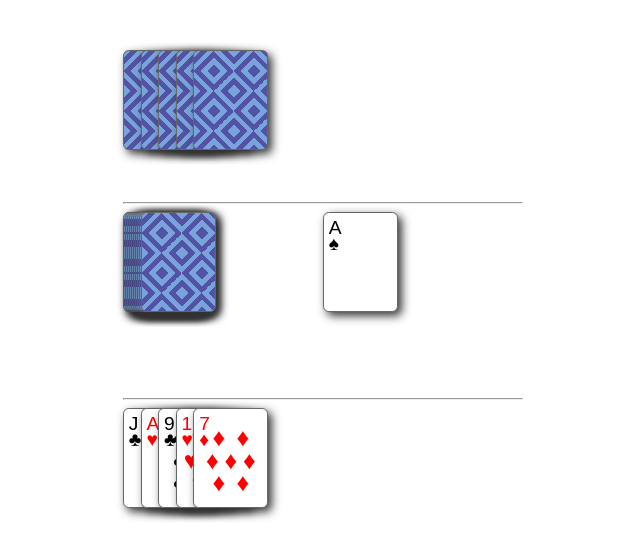
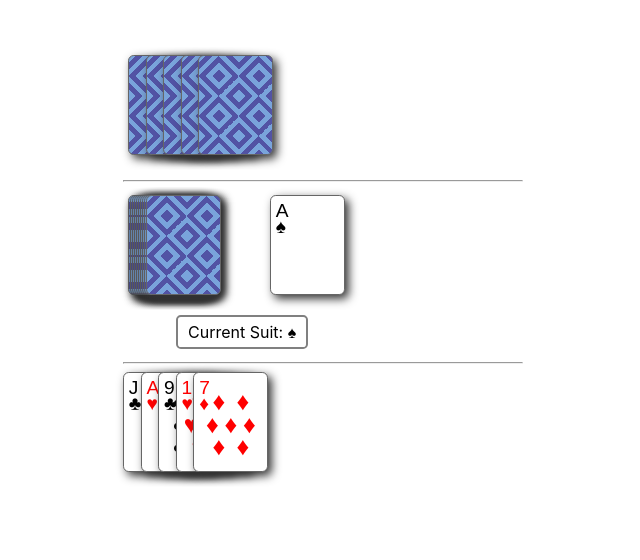
Before and after one commit to Kestrel12/CardGame, a React (Vite) app in the folder cardgame/: page / in a window 1280 px wide. Shown: the top 560 px of the page, without its empty margins (317-957 px from the left). Built offline with nearby package versions, Linux system fonts and the light colour scheme.

Commit message:
added current suit token, end game and choose suit modals, config class, started on refactor to separate animation more cleanly

```diff
--- a/cardgame/src/App.css
+++ b/cardgame/src/App.css
@@ -74,3 +74,25 @@
     -khtml-border-radius: .3em;
     cursor: pointer;
 }
+
+.suitToken {
+    padding: 5px 10px;
+    display: inline-block;
+    position: relative;
+    /*border: 2px solid #79a4db */
+    border: 2px solid gray;
+    border-radius: .3em;
+    -moz-border-radius: .3em;
+    -webkit-border-radius: .3em;
+    -khtml-border-radius: .3em;
+    margin-left: 3em;
+    margin-top: 1em;
+}
+
+.cardLiTransition {
+    transition: all .5s;
+}
+
+.playArea {
+    padding: 5px;
+}
--- a/cardgame/src/CardEngine.tsx
+++ b/cardgame/src/CardEngine.tsx
@@ -1,4 +1,4 @@
-
+import { DataStore } from "./DataStore";
 
 class Suit {
 
@@ -32,7 +32,7 @@ class Game {
     public CurrentSuit: Suit = suitSpades;
     private currentPlayerIndex: number = 0;
 
-
+    private computerTurnDelay = DataStore.Config.ComputerTurnDelay;
 
     public constructor(game?: Game) {
 
@@ -115,15 +115,19 @@ class Game {
 
     }
 
-    public Action(card: RankSuitCard): Game {
+    // Not sure if it's possible, but if the computer somehow ends up with an empty
+    // draw deck and no valid moves, it can pass null in to pass its turn.
+    public Action(card: RankSuitCard | null): Game {
         //alert("action called on " + card.Rank + " " + card.Suit.SuitName)
 
-        if (this.DrawDeck.TopCard().Id === card.Id) {
-            const c = this.DrawDeck.RemoveCard(card);
-            if (c) this.GetCurrentPlayer().CardContainers[0].AddCard(c);
-        } else {
-            const c = this.GetCurrentPlayer().CardContainers[0].RemoveCard(card);
-            if (c) this.PlayCard(c);
+        if (card) {
+            if (this.DrawDeck.TopCard()?.Id === card.Id) {
+                const c = this.DrawDeck.RemoveCard(card);
+                if (c) this.GetCurrentPlayer().CardContainers[0].AddCard(c);
+            } else {
+                const c = this.GetCurrentPlayer().CardContainers[0].RemoveCard(card);
+                if (c) this.PlayCard(c);
+            }
         }
 
         this.currentPlayerIndex = (this.currentPlayerIndex + 1) % this.Players.length;
@@ -163,10 +167,13 @@ class Game {
             if (playableCard) {
                 playableCard.SetIsMoving(true);
             }
-            else {
+            else if (this.DrawDeck.Contents.length > 0) {
                 this.DrawDeck.TopCard().SetIsMoving(true);
             }
-        }, 500)
+            else {
+                this.Action(null);
+            }
+        }, this.computerTurnDelay)
     }
 
 }
@@ -264,6 +271,14 @@ class Player {
         this.CardContainers = cardContainers;
     }
 
+    public GetWinMessage() {
+        if (this.IsComputer) {
+            return "You Lose!";
+        } else {
+            return "You Win!";
+        }
+    }
+
 }
 
 export {Game, Suit, Card, RankSuitCard, CardContainer, Player };
--- /dev/null
+++ b/cardgame/src/DataStore.ts
@@ -0,0 +1,8 @@
+class DataStore {
+    static Config = class {
+        public static AnimationTimeMs: number = 500;
+        public static ComputerTurnDelay: number = 500;
+    }
+}
+
+export { DataStore };
--- a/cardgame/src/components/BoardEights.tsx
+++ b/cardgame/src/components/BoardEights.tsx
@@ -42,29 +42,40 @@ export default function BoardEights() {
 
 			<div style={{ maxWidth: 400, marginLeft: "auto", marginRight: "auto", marginTop: "50px"}}>
 
-				<ul className="hand">
+			<div className="playArea">
+					<ul className="hand">
 					{game.Players[1].CardContainers[0].Contents.map(c =>
 						<RankSuitCardComponent key={c.Id} game={game} card={c} onClick={OnCardClick} />)}
-				</ul>
+						</ul>
+				</div>
 
 				<hr />
 
-				<ul style={{ display: "inline-block", width: "200px", height: "150px" }} className="deck">
+			<div className="playArea">
+				<ul style={{ display: "inline-block", width: "110px", height: "100px" }} className="deck">
 					{game.DrawDeck.Contents.slice(-10).map(c =>
 						<RankSuitCardComponent key={c.Id} game={game} card={c} onClick={OnCardClick} />)}
-				</ul>
+					</ul>
 
-				<ul style={{display:"inline-block", width: "200px", height: "150px"}} className="deck">
+
+				<ul style={{display:"inline-block", width: "110px", height: "100px"}} className="deck">
 					{game.DiscardDeck.Contents.slice(-10).map(c =>
 						<RankSuitCardComponent key={c.Id} game={game} card={c} onClick={OnCardClick} />)}
-				</ul>
+					</ul>
+
+					<div className="suitToken">
+						Current Suit: <span style={{ color: game.CurrentSuit.Color }}>{game.CurrentSuit.SuitIcon}</span>
+						</div>
+					</div>
 
 				<hr />
 
+				<div>
 				<ul className="hand">
 					{game.Players[0].CardContainers[0].Contents.map(c =>
 						<RankSuitCardComponent key={c.Id}  game={game} card={c} onClick={OnCardClick} />)}
-				</ul>
+						</ul>
+				</div>
 
 			</div>
 
--- a/cardgame/src/components/CardComponent.tsx
+++ b/cardgame/src/components/CardComponent.tsx
@@ -1,5 +1,6 @@
 import { useState, useEffect, useRef } from 'react';
 import { Game, Card, RankSuitCard } from '../CardEngine';
+import { DataStore } from '../DataStore';
 import type CSS from 'csstype';
 
 
@@ -20,6 +21,11 @@ function RankSuitCardComponent({ game, card, onClick }: { game: Game, card: Rank
 
         triggerAction();
 
+    }
+
+    async function animateCardUp() {
+        setLiStyle({ opacity: 0, top: "-50px" });
+        await new Promise(r => setTimeout(r, DataStore.Config.AnimationTimeMs));
     }
 
     function triggerAction() {
--- a/cardgame/src/resources/css/cards.css
+++ b/cardgame/src/resources/css/cards.css
@@ -468,8 +468,8 @@
 .playingCards ul.hand,
 .playingCards ul.deck {
     list-style-type: none;
-    padding: 0;
-    margin: 0 0 1.5em 0;
+    padding: 0em 2em 0em 0em;
+    margin: 0;
     position: relative;
     clear: both;
 }
@@ -487,7 +487,7 @@
 
 .playingCards ul.hand,
 .playingCards ul.deck {
-    height: 8em;
+    height: 7em;
 }
 .playingCards ul.hand li,
 .playingCards ul.deck li {
@@ -671,17 +671,3 @@
 .playingCards ul.deck li:nth-child(30) { left: 58px; }
 .playingCards ul.deck li:nth-child(31) { left: 60px; }
 .playingCards ul.deck li:nth-child(32) { left: 62px; }
-
-
-/* additional customizations
-********************************************************************/
-
-/*.playingCards .card .moving {
-    position: fixed;
-    transition: top 1s, left 1s;
-
-}*/
-
-.cardLiTransition {
-    transition: all .5s;
-}
--- a/cardgame/tsconfig.node.json
+++ b/cardgame/tsconfig.node.json
@@ -5,6 +5,7 @@
     "lib": ["ES2023"],
     "module": "ESNext",
     "skipLibCheck": true,
+    "jsx": "react-jsx",
 
     /* Bundler mode */
     "moduleResolution": "bundler",
```
